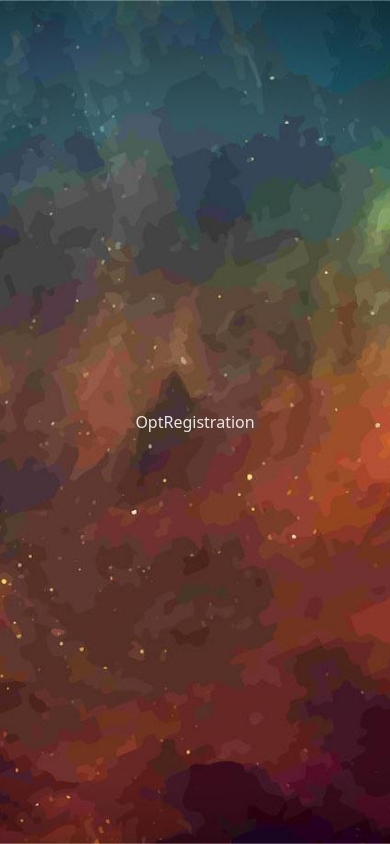
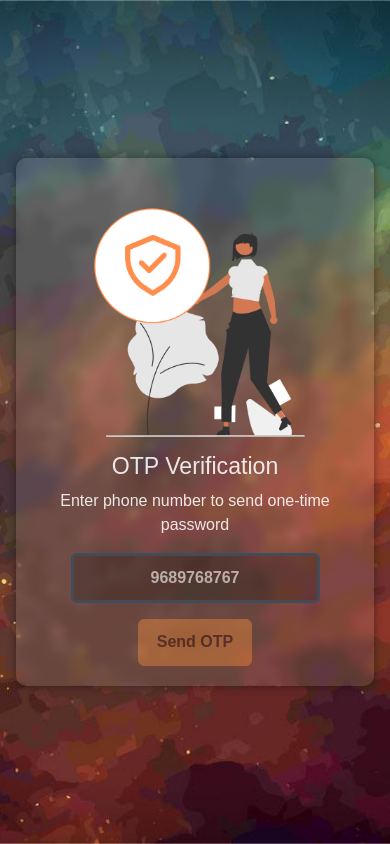
Before and after one commit to Hemanggupta/Event-Management, a React (Vite) app: page / in a window 390 px wide. Both pictures are taken after a click on the button "Register". Built offline with nearby package versions, Linux system fonts and the light colour scheme; a web font is replaced by a local one.

Commit message:
feat:EM-7:Phone number verification

```diff
--- a/package.json
+++ b/package.json
@@ -17,6 +17,7 @@
     "primereact": "^10.7.0",
     "react": "^18.3.1",
     "react-dom": "^18.3.1",
+    "react-otp-input": "^3.1.1",
     "react-router-dom": "^6.24.1",
     "react-toastify": "^10.0.5",
     "react-transition-group": "^4.4.5"
--- a/src/Pages/Home/Home.css
+++ b/src/Pages/Home/Home.css
@@ -16,7 +16,6 @@
 
 .register-btn {
   transition: var(--app-transition);
-  max-width: 120px;
 }
 
 .register-btn:hover,
--- a/src/Pages/Home/Home.tsx
+++ b/src/Pages/Home/Home.tsx
@@ -18,7 +18,9 @@ function Home() {
           <Button
             onClick={() => navigate(ROUTER_CONSTANTS.REGISTER)}
             label="Register"
-            className="register-btn mx-auto rounded bg-warning p-button-raised p-button-rounded"
+            className="register-btn mx-auto rounded p-button-rounded"
+            size="small"
+            severity="warning"
           />
         </div>
       </Card>
--- /dev/null
+++ b/src/Pages/MobileNumberRegistration3/MobileNumberRegistration.css
@@ -0,0 +1,26 @@
+.otp-hero-img {
+  width: 220px;
+}
+
+.mobile-wrapper .p-inputnumber-input {
+  text-align: center;
+}
+
+.mobile-wrapper .otp-container input {
+  margin: 0 4px;
+  width: 40px !important;
+  aspect-ratio: 1/1;
+  border-radius: var(--app-border-radius);
+  font-size: 20px;
+  background-color: rgba(0, 0, 0, 0.2);
+}
+
+.mobile-wrapper .otp-container input::-webkit-outer-spin-button,
+.mobile-wrapper input::-webkit-inner-spin-button {
+  -webkit-appearance: none;
+  margin: 0;
+}
+
+.mobile-wrapper .otp-container input[type='number'] {
+  -moz-appearance: textfield;
+}
--- /dev/null
+++ b/src/Pages/MobileNumberRegistration3/MobileNumberRegistration.tsx
@@ -0,0 +1,92 @@
+import { Button } from 'primereact/button';
+import { Card } from 'primereact/card';
+import { InputNumber } from 'primereact/inputnumber';
+import { useState } from 'react';
+import OTPInput from 'react-otp-input';
+import { useNavigate } from 'react-router-dom';
+import { toast } from 'react-toastify';
+import { ROUTER_CONSTANTS } from '../../Routes/routes.model';
+import eventImg from './../../assets/Images/mobile-number-verification.png';
+import './MobileNumberRegistration.css';
+
+function MobileNumberRegistration() {
+  const [mobileNumber, setMobileNumber] = useState<number | null>(null);
+  const [otp, setOtp] = useState<string>('');
+  const [isMobileNumberInvalid, setIsMobileNumberInvalid] = useState(false);
+  const [isOtpSent, setIsOtpSent] = useState<boolean>(false);
+  const [loading, setLoading] = useState(false);
+
+  const navigate = useNavigate();
+
+  const handleNumberInput = (value: number) => {
+    const isInvalid = !value || value.toString().length !== 10;
+    setIsMobileNumberInvalid(isInvalid);
+    if (!isInvalid) setMobileNumber(value);
+  };
+
+  const handleButtonClick = () => {
+    if (isMobileNumberInvalid || (isOtpSent && otp.length !== 4)) return;
+    if (!isOtpSent) {
+      setIsOtpSent(true);
+    } else {
+      setLoading(true);
+      setTimeout(() => {
+        setLoading(false);
+        navigate(ROUTER_CONSTANTS.HOME);
+        toast.success('OTP Verified Successfully');
+      }, 2000);
+    }
+  };
+
+  return (
+    <Card className="glass-card">
+      <div className="mobile-wrapper d-flex flex-column justify-content-center align-items-center text-center">
+        <img src={eventImg} className="otp-hero-img" alt="OTP verification hero image" />
+        <h3 className="mt-3">OTP Verification</h3>
+        <p>Enter phone number to send one-time password</p>
+        {isOtpSent ? (
+          <OTPInput
+            inputStyle="inputStyle"
+            containerStyle="otp-container"
+            numInputs={4}
+            onChange={setOtp}
+            value={otp}
+            inputType="number"
+            renderInput={props => <input {...props} />}
+            shouldAutoFocus
+          />
+        ) : (
+          <>
+            <InputNumber
+              className="text-center"
+              inputId="minmax"
+              inputClassName={isMobileNumberInvalid ? 'p-invalid' : ''}
+              value={mobileNumber}
+              useGrouping={false}
+              onKeyDown={e => {
+                setTimeout(() => {
+                  handleNumberInput(+(e.target as HTMLInputElement).value || 0);
+                }, 0);
+              }}
+              maxLength={10}
+              placeholder="9689768767"
+            />
+            {isMobileNumberInvalid && <span className="text-danger mt-1 fw-bold">Number is Invalid</span>}
+          </>
+        )}
+        <Button
+          label={isOtpSent ? 'Confirm' : 'Send OTP'}
+          icon={loading ? 'pi pi-check' : undefined}
+          loading={loading}
+          disabled={isMobileNumberInvalid || !mobileNumber || (isOtpSent && otp.length !== 4)}
+          onClick={handleButtonClick}
+          className="mt-3 rounded btn-sm"
+          size="small"
+          severity="warning"
+        />
+      </div>
+    </Card>
+  );
+}
+
+export default MobileNumberRegistration;
--- a/src/Pages/OTP-Registration/OptRegistration.tsx
+++ /dev/null
@@ -1,4 +0,0 @@
-function OptRegistration() {
-  return <div>OptRegistration</div>;
-}
-export default OptRegistration;
--- a/src/Routes/routes.components.ts
+++ b/src/Routes/routes.components.ts
@@ -2,6 +2,6 @@ import { lazy } from 'react';
 
 const Home = lazy(() => import('./../Pages/Home/Home'));
 const PageNotFound = lazy(() => import('./../Pages/NotFound/PageNotFound'));
-const OptRegistration = lazy(() => import('./../Pages/OTP-Registration/OptRegistration'));
+const OptRegistration = lazy(() => import('../Pages/MobileNumberRegistration3/MobileNumberRegistration'));
 
 export { Home, OptRegistration, PageNotFound };
--- a/src/assets/custom-css/_custom.css
+++ b/src/assets/custom-css/_custom.css
@@ -39,7 +39,3 @@ body {
   backdrop-filter: blur(10px);
   box-shadow: 0 0 20px rgba(0, 0, 0, 0.6);
 }
-
-.p-card .p-card-content {
-  padding: 0;
-}
--- /dev/null
+++ b/src/assets/custom-css/_override.css
@@ -0,0 +1,22 @@
+.p-inputtext {
+  background-color: rgba(0, 0, 0, 0.2);
+  border: 3px solid #424b57;
+  font-weight: bold;
+  line-height: 20px;
+}
+
+.p-inputtext:focus {
+  outline: -webkit-focus-ring-color auto 1px;
+}
+
+.p-card .p-card-content {
+  padding: 0;
+}
+
+.p-invalid {
+  border: 3px solid red;
+}
+
+.text-danger {
+  color: red !important;
+}
--- a/src/main.tsx
+++ b/src/main.tsx
@@ -9,6 +9,7 @@ import 'primereact/resources/primereact.css';
 
 // Import custom CSS files
 import './assets/custom-css/_custom.css';
+import './assets/custom-css/_override.css';
 import './assets/custom-css/_variable.css';
 
 import { PrimeReactProvider } from 'primereact/api';
```
Also changed, not shown: .eslintrc.cjs, src/Pages/MobileNumberRegistration3/OtpVerification/OtpVerification.tsx (added), src/assets/Images/mobile-number-verification.png (added), 1 other file (tests, documents, lock files or other folders).
